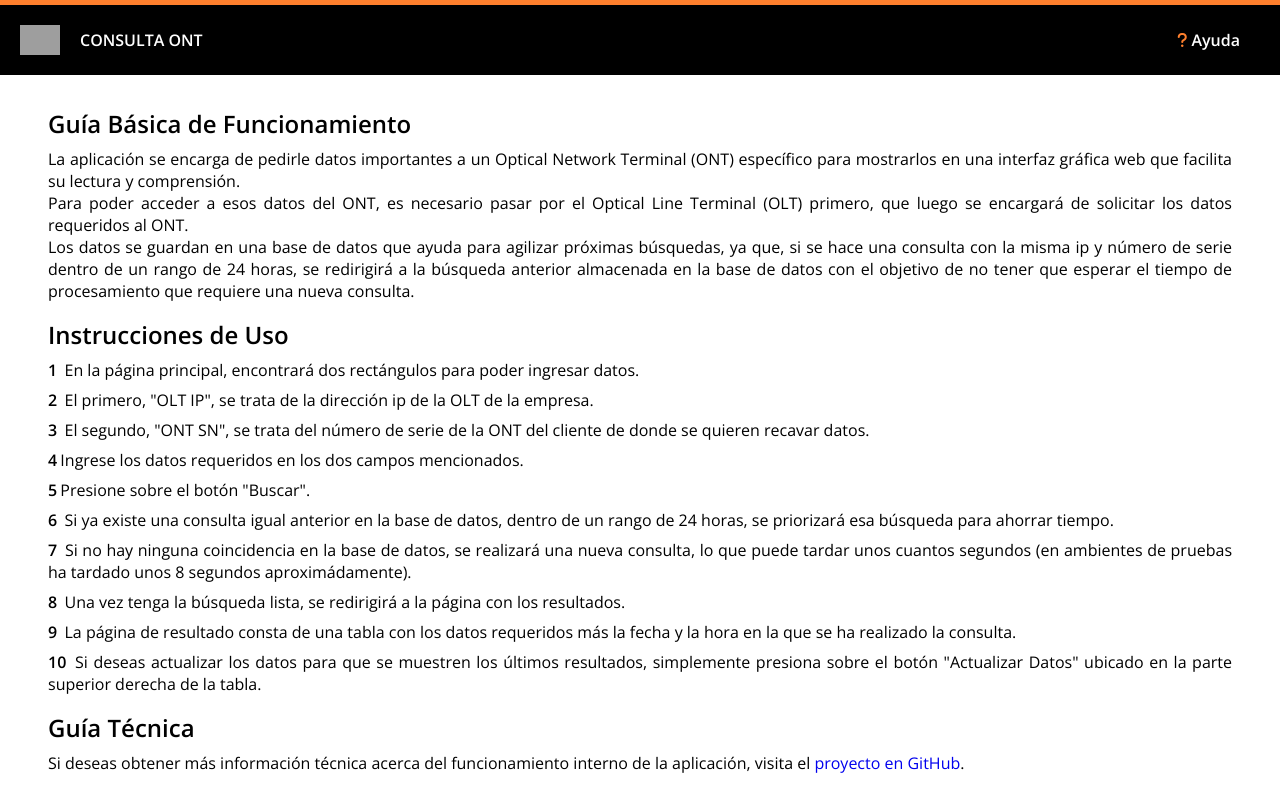
After one commit to MauroGuar/ONT-Info, a Flask app: page /ayuda in a window 1280 px wide. The commit adds this page. Run offline with Flask 3, Linux system fonts and the light colour scheme; some libraries are stand-ins or nearby versions; grey boxes are pictures that could not be loaded.

Commit message:
Adding the help page

```diff
--- a/app/main.py
+++ b/app/main.py
@@ -27,7 +27,7 @@ def index():
 
 # Define a route for handling POST requests to "/buscar"
 @app.route("/buscar", methods=["POST"])
-def buscar():
+def search():
     try:
         if request.method == "POST":
             # Retrieve data from the POST request
@@ -80,3 +80,8 @@ def buscar():
     except personalized_exception as e:
         # Handle a specific custom exception by rendering the "index.html" template and passing the exception (e) for display
         return render_template("index.html", css_file="index_styles.css", e=e)
+
+
+@app.route("/ayuda")
+def help():
+    return render_template("help.html", css_file="help_styles.css")
--- a/app/static/css/base_styles.css
+++ b/app/static/css/base_styles.css
@@ -1,4 +1,4 @@
-@import url("https://fonts.googleapis.com/css2?family=Roboto:wght@300&display=swap");
+@import url("https://fonts.googleapis.com/css2?family=Open+Sans:wght@300&display=swap");
 
 :root {
     --orange: #fe7f2d;
@@ -23,7 +23,7 @@
 }
 
 .header {
-    font-family: Roboto;
+    font-family: "Open Sans";
     background-color: black;
     display: flex;
     justify-content: space-between;
--- /dev/null
+++ b/app/static/css/help_styles.css
@@ -0,0 +1,67 @@
+@import url("https://fonts.googleapis.com/css2?family=Open+Sans:wght@400;@600&display=swap");
+
+html,
+body {
+    text-decoration: none;
+    padding: 0;
+    margin: 0;
+    outline: none;
+    border: none;
+}
+
+main {
+    margin: 0;
+    padding: 0;
+    display: flex;
+    flex-direction: column;
+    gap: 1rem;
+}
+
+#basic-guide {
+    margin-top: 2rem;
+}
+
+.help-section {
+    margin: 0rem 3rem;
+    display: flex;
+    flex-direction: column;
+    justify-content: start;
+    align-items: start;
+    gap: 0.5rem;
+}
+
+.help-section h2 {
+    margin: 0;
+    padding: 0;
+    font-family: "Open Sans", sans-serif;
+    font-weight: 600;
+}
+
+.help-section p,
+ol {
+    margin: 0;
+    padding: 0;
+    font-family: "Open Sans", sans-serif;
+    font-weight: 400;
+    text-align: justify;
+}
+
+.help-section ol {
+    padding: 0;
+    list-style-type: none;
+    counter-reset: custom-counter;
+    display: flex;
+    flex-direction: column;
+    gap: 0.5rem;
+}
+
+.help-section ol li {
+    counter-increment: custom-counter;
+    /* margin-bottom: 10px; */
+}
+
+.help-section ol li::before {
+    content: counter(custom-counter);
+    font-weight: bold;
+    margin-right: 0.2rem;
+}
--- a/app/static/css/results_styles.css
+++ b/app/static/css/results_styles.css
@@ -1,4 +1,4 @@
-@import url("https://fonts.googleapis.com/css2?family=Roboto:wght@300&display=swap");
+@import url("https://fonts.googleapis.com/css2?family=Open+Sans:wght@300&display=swap");
 
 :root {
     --orange: #fe7f2d;
@@ -14,7 +14,7 @@ body {
 }
 
 main {
-  font-family: Roboto;
+    font-family: "Open Sans";
     display: flex;
     flex-wrap: wrap;
 }
--- a/app/templates/base.html
+++ b/app/templates/base.html
@@ -20,7 +20,7 @@
             </div>
         </a>
         <div class="help">
-                <a href="#" class="help_menu" id="help"><i class="fa-solid fa-question"></i> Ayuda</a>
+            <a href="ayuda" class="help_menu" id="help"><i class="fa-solid fa-question"></i> Ayuda</a>
         </div>
     </div>
 </header>
--- /dev/null
+++ b/app/templates/help.html
@@ -0,0 +1,77 @@
+{% extends './base.html' %}
+{% block title %}Ayuda Sobre Consulta OLT{% endblock %}
+
+{% block body %}
+<main>
+    <section class="help-section" id="basic-guide">
+        <h2>Guía Básica de Funcionamiento</h2>
+        <p>
+            La aplicación se encarga de pedirle datos importantes a un Optical
+            Network Terminal (ONT) específico para mostrarlos en una interfaz
+            gráfica web que facilita su lectura y comprensión.<br/>
+            Para poder acceder a esos datos del ONT, es necesario pasar por el
+            Optical Line Terminal (OLT) primero, que luego se encargará de
+            solicitar los datos requeridos al ONT.<br/>
+            Los datos se guardan en una base de datos que ayuda para agilizar
+            próximas búsquedas, ya que, si se hace una consulta con la misma ip y
+            número de serie dentro de un rango de 24 horas, se redirigirá a la
+            búsqueda anterior almacenada en la base de datos con el objetivo de no
+            tener que esperar el tiempo de procesamiento que requiere una nueva
+            consulta.
+        </p>
+    </section>
+
+    <section class="help-section" id="instructions">
+        <h2>Instrucciones de Uso</h2>
+        <ol>
+            <li>
+                En la página principal, encontrará dos rectángulos para poder ingresar
+                datos.
+            </li>
+            <li>
+                El primero, "OLT IP", se trata de la dirección ip de la OLT de la
+                empresa.
+            </li>
+            <li>
+                El segundo, "ONT SN", se trata del número de serie de la ONT del
+                cliente de donde se quieren recavar datos.
+            </li>
+            <li>Ingrese los datos requeridos en los dos campos mencionados.</li>
+            <li>Presione sobre el botón "Buscar".</li>
+            <li>
+                Si ya existe una consulta igual anterior en la base de datos, dentro
+                de un rango de 24 horas, se priorizará esa búsqueda para ahorrar
+                tiempo.
+            </li>
+            <li>
+                Si no hay ninguna coincidencia en la base de datos, se realizará una
+                nueva consulta, lo que puede tardar unos cuantos segundos (en
+                ambientes de pruebas ha tardado unos 8 segundos aproximádamente).
+            </li>
+            <li>
+                Una vez tenga la búsqueda lista, se redirigirá a la página con los
+                resultados.
+            </li>
+            <li>
+                La página de resultado consta de una tabla con los datos requeridos más la fecha
+                y la hora en la que se ha realizado la consulta.
+            </li>
+            <li>
+                Si deseas actualizar los datos para que se muestren los últimos
+                resultados, simplemente presiona sobre el botón "Actualizar Datos"
+                ubicado en la parte superior derecha de la tabla.
+            </li>
+        </ol>
+    </section>
+
+    <section class="help-section" id="technical-guide">
+        <h2>Guía Técnica</h2>
+        <p>
+            Si deseas obtener más información técnica acerca del funcionamiento
+            interno de la aplicación, visita el
+            <a href="https://github.com/MauroGuar/ONT-Info">proyecto en GitHub</a
+            >.
+        </p>
+    </section>
+</main>
+{% endblock %}
```
Also changed, not shown: app/static/css/index_styles.css (+4 -4 lines), app/templates/index.html (+7 -6 lines). Lines whose indentation alone changed are shown as unchanged.
